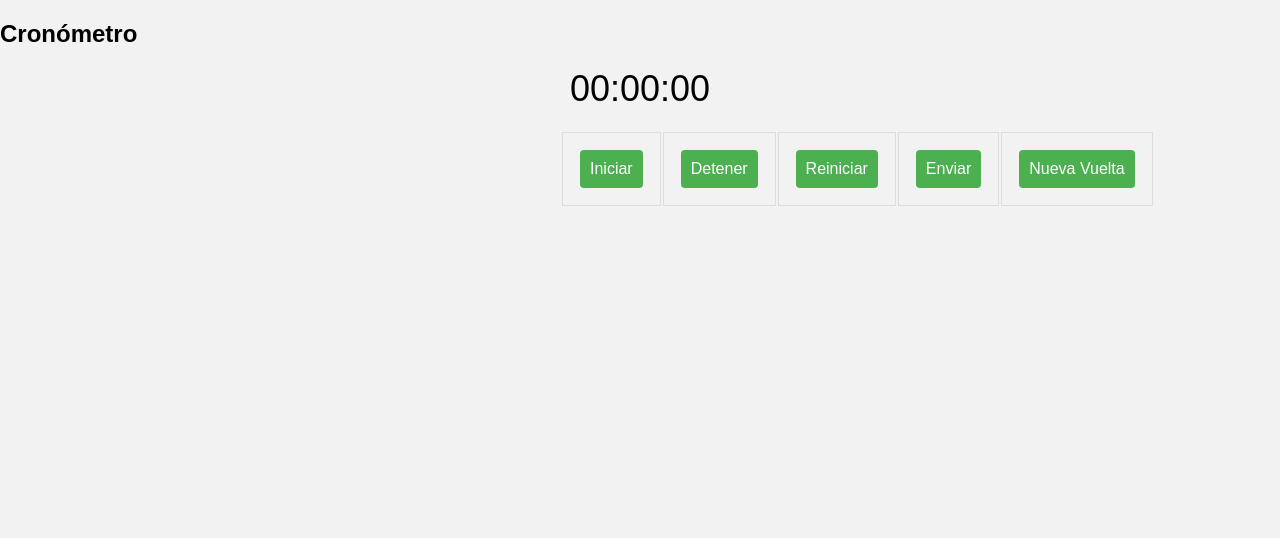
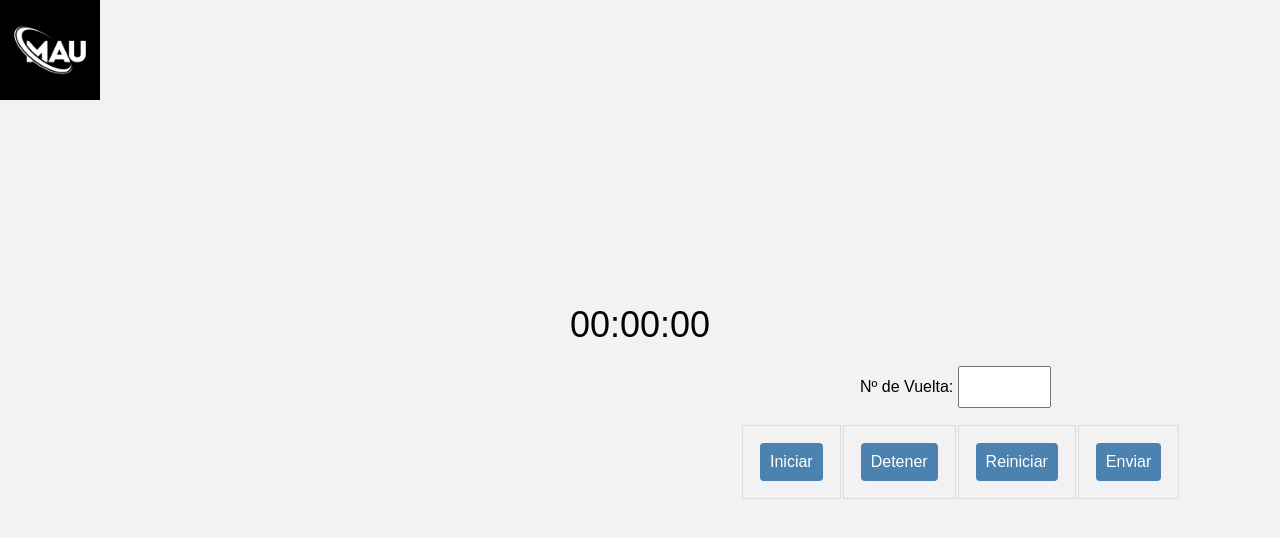
Before and after one commit to UrkoAz/RETO-MAU, a PHP site: page /files/cronometro.php in a window 1280 px wide. Shown: the top 538 px of the page. Run offline with PHP 8.4, Linux system fonts and the light colour scheme.

Commit message:
update cronometro 2.0

```diff
--- a/CSS/estilos.css
+++ b/CSS/estilos.css
@@ -76,6 +76,27 @@ a:hover {
     font-size: 36px;
     text-align: center;
     margin-bottom: 20px;
+    margin-top: 200px;
+}
+
+.inputVuelta {
+    display: inline-block;
+    flex-direction: column;
+    align-items: center;
+    margin-bottom: 15px;
+}
+
+.cajonVuelta{
+    width: 30%;
+    padding: 10px;
+    font-size: 16px;
+}
+
+.textoVuelta {
+    display: inline-block;
+    align-items: center;
+    margin-bottom: 10px;
+    margin-left: 860px;
 }
 
 button {
@@ -83,17 +104,16 @@ button {
     margin: 5px;
     font-size: 16px;
     cursor: pointer;
-    background-color: #4caf50;
+    background-color: #4c82af;
     color: #fff;
     border: none;
     border-radius: 4px;
 }
 
 button:hover {
-    background-color: #45a049;
+    background-color: #456fa0;
 }
 
 .tablaCrono {
-    margin-left: 560px;
-
+    margin-left: 740px;
 }
--- a/JS/script.js
+++ b/JS/script.js
@@ -44,8 +44,9 @@ let cronometroActivo = false;
         }
     }
 
-    function enviarCronometro(){
-        var valorCronometro = document.getElementById("cronometro").value;
+    function enviarCronometro() {
+        var valorCronometro = document.getElementById("cronometro").innerHTML;
+        document.getElementById("valorCronometro").value = valorCronometro;
     }
 
 document.getElementById("Btn_Iniciar").addEventListener("click", iniciarCronometro);
--- a/files/cronometro.php
+++ b/files/cronometro.php
@@ -2,20 +2,21 @@
 <html lang="es">
 <head>
     <meta charset="UTF-8">
-    <link rel="stylesheet" href="../CSS/estilos.css">
+    <link rel="stylesheet" href="../css/estilos.css">
     <title>Cronómetro</title>
 </head>
 <body>
-    <h2>Cronómetro</h2>
+<img src="../img/maulogo.jpg" alt="logo" width="100" height="100">
     <input type="hidden" name="valorCronometro" value=""/>
     <div id="cronometro">00:00:00</div>
+    <div class="textoVuelta">Nº de Vuelta: </div>
+    <div class="inputVuelta"><input class="cajonVuelta" type="number" name="n_vuelta" maxlength="20" minlength="1" required="required"></div>
     <table class="tablaCrono">
         <tr>
             <td><button id="Btn_Iniciar">Iniciar</button></td>
             <td><button id="Btn_Detener">Detener</button></td>
             <td><button id="Btn_Reiniciar">Reiniciar</button></td>
-            <td><button id="Btn_Enviar">Enviar</button></td>
-            <td><button id="Btn_Vueltas">Nueva Vuelta</button></td>
+            <td><button type="submit" id="Btn_Enviar">Enviar</button></td>
         </tr>
     </table>
 
```
Also changed, not shown: entity/Vuelta.class.php (+21 -0 lines), files/alta_tiempo.php (added, +39 -0 lines), persistence/MySQLPDO.class.php (+14 -4 lines).
